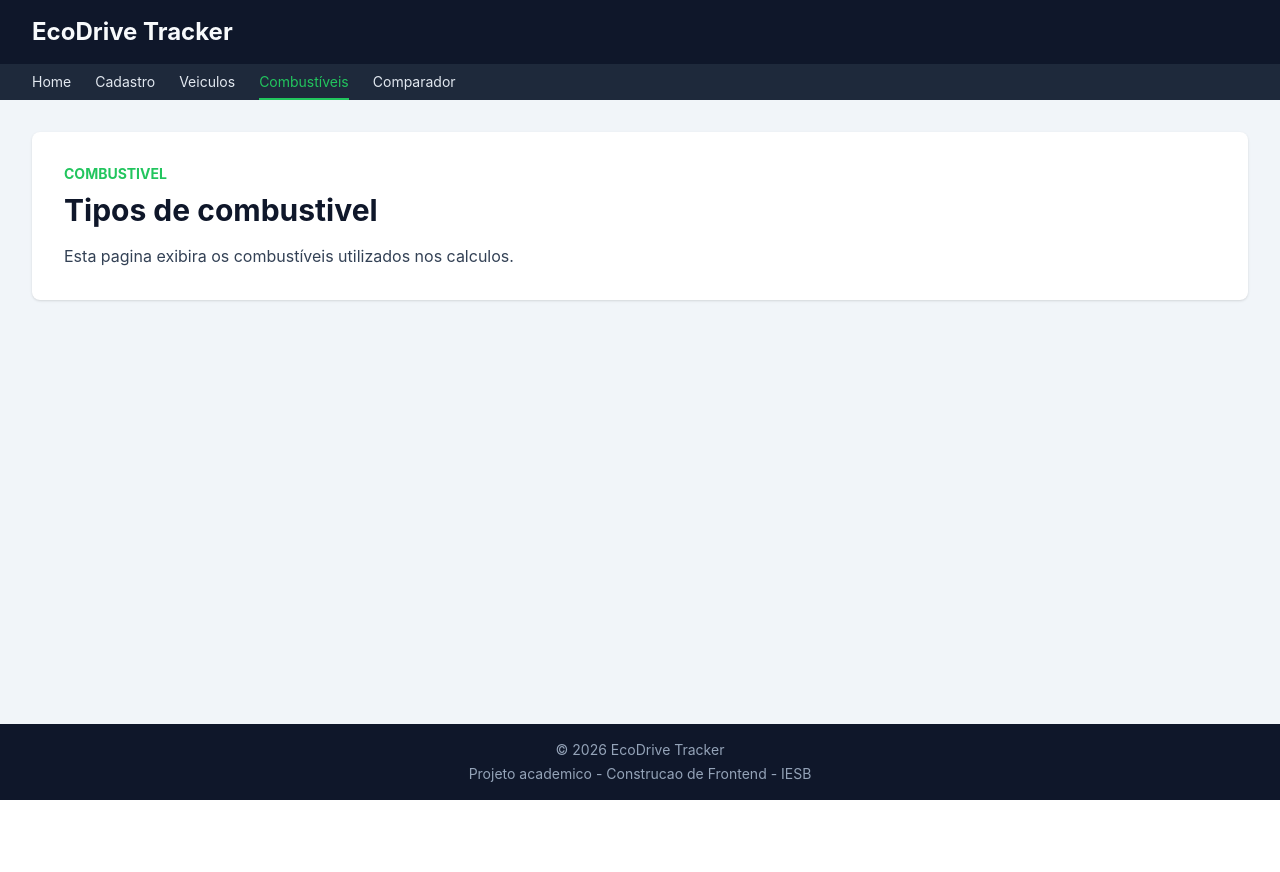
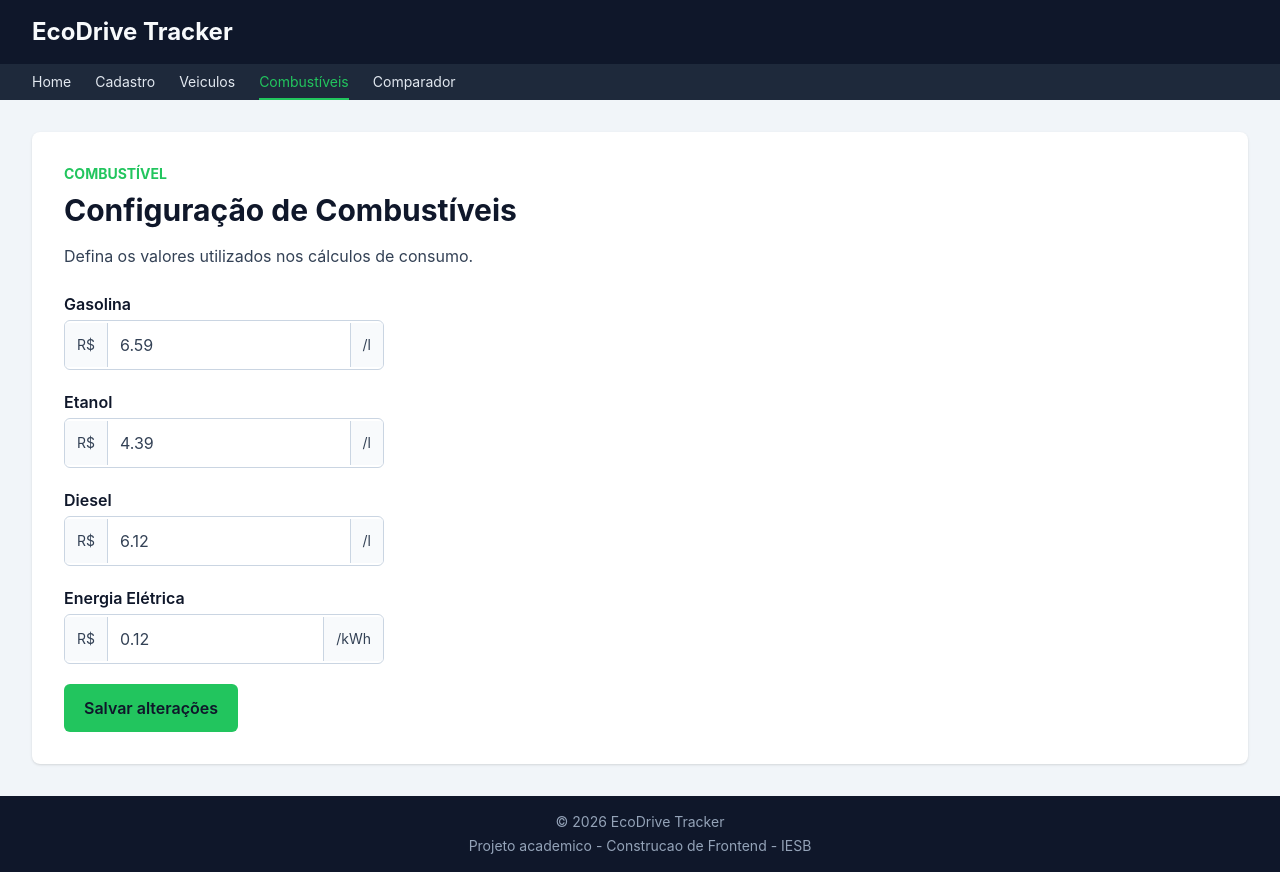
Before and after one commit to Gerebabh/ecodrive-tracker-react, a React (Vite) app: page /combustivel in a window 1280 px wide. Before the commit the page ends 800 px from the top, so only its background shows below. Built offline with nearby package versions, Linux system fonts and the light colour scheme; data requests are answered from the project's data file.

Commit message:
feat: cria configuracao de combustiveis. Fecha #19

```diff
--- a/db.json
+++ b/db.json
@@ -43,5 +43,35 @@
       "id": "3"
     }
   ],
+  "combustiveis": [
+    {
+      "id": "1",
+      "nome": "Gasolina",
+      "tipo": "gasolina",
+      "valor": 6.59,
+      "unidade": "R$/l"
+    },
+    {
+      "id": "2",
+      "nome": "Etanol",
+      "tipo": "etanol",
+      "valor": 4.39,
+      "unidade": "R$/l"
+    },
+    {
+      "id": "3",
+      "nome": "Diesel",
+      "tipo": "diesel",
+      "valor": 6.12,
+      "unidade": "R$/l"
+    },
+    {
+      "id": "4",
+      "nome": "Energia Elétrica",
+      "tipo": "energia_eletrica",
+      "valor": 0.12,
+      "unidade": "R$/kWh"
+    }
+  ],
   "$schema": "./node_modules/json-server/schema.json"
 }
--- a/pages/Combustivel.jsx
+++ b/pages/Combustivel.jsx
@@ -1,15 +1,169 @@
+import { useEffect, useState } from 'react'
+import { useForm } from 'react-hook-form'
+import { atualizarTodos, listar } from '../src/services/fuelService'
+
 function Combustivel() {
+  const [combustiveis, setCombustiveis] = useState([])
+  const [loading, setLoading] = useState(true)
+  const [loadError, setLoadError] = useState('')
+  const [submitError, setSubmitError] = useState('')
+  const [successMessage, setSuccessMessage] = useState('')
+
+  const {
+    formState: { errors, isSubmitting },
+    handleSubmit,
+    register,
+    reset,
+  } = useForm()
+
+  useEffect(() => {
+    async function carregarCombustiveis() {
+      try {
+        setLoading(true)
+        setLoadError('')
+
+        const dados = await listar()
+        setCombustiveis(dados)
+        reset(
+          dados.reduce(
+            (valores, combustivel) => ({
+              ...valores,
+              [combustivel.id]: combustivel.valor,
+            }),
+            {},
+          ),
+        )
+      } catch {
+        setLoadError('Não foi possível carregar os combustíveis.')
+      } finally {
+        setLoading(false)
+      }
+    }
+
+    carregarCombustiveis()
+  }, [reset])
+
+  async function onSubmit(valores) {
+    try {
+      setSubmitError('')
+      setSuccessMessage('')
+
+      const dadosAtualizados = combustiveis.map((combustivel) => ({
+        ...combustivel,
+        valor: Number(valores[combustivel.id]),
+      }))
+
+      const combustiveisAtualizados =
+        await atualizarTodos(dadosAtualizados)
+
+      setCombustiveis(combustiveisAtualizados)
+      setSuccessMessage('Valores atualizados com sucesso.')
+    } catch {
+      setSubmitError(
+        'Não foi possível atualizar os valores. Verifique a API e tente novamente.',
+      )
+    }
+  }
+
   return (
-    <section className="rounded-lg bg-white p-8 shadow-sm">
+    <section className="rounded-lg bg-white p-4 shadow-sm sm:p-6 lg:p-8">
       <p className="mb-2 text-sm font-bold uppercase text-[#22C55E]">
-        Combustivel
+        Combustível
       </p>
       <h1 className="mb-4 text-3xl font-bold text-[#0F172A]">
-        Tipos de combustivel
+        Configuração de Combustíveis
       </h1>
-      <p className="text-[#334155]">
-        Esta pagina exibira os combustíveis utilizados nos calculos.
+      <p className="mb-6 text-[#334155]">
+        Defina os valores utilizados nos cálculos de consumo.
       </p>
+
+      {loading && (
+        <p role="status" className="text-[#334155]">
+          Carregando combustíveis...
+        </p>
+      )}
+
+      {loadError && (
+        <p role="alert" className="font-semibold text-[#DC2626]">
+          {loadError}
+        </p>
+      )}
+
+      {!loading && !loadError && (
+        <form
+          onSubmit={handleSubmit(onSubmit)}
+          className="max-w-xl space-y-5"
+        >
+          {combustiveis.map((combustivel) => (
+            <div key={combustivel.id}>
+              <label
+                htmlFor={`combustivel-${combustivel.id}`}
+                className="mb-1 block font-semibold text-[#0F172A]"
+              >
+                {combustivel.nome}
+              </label>
+              <div className="flex max-w-xs items-center overflow-hidden rounded-md border border-slate-300 bg-white focus-within:border-[#22C55E] focus-within:ring-2 focus-within:ring-green-100">
+                <span className="border-r border-slate-300 bg-slate-50 px-3 py-3 text-sm text-[#334155]">
+                  R$
+                </span>
+                <input
+                  id={`combustivel-${combustivel.id}`}
+                  type="number"
+                  step="0.01"
+                  min="0.01"
+                  inputMode="decimal"
+                  aria-describedby={
+                    errors[combustivel.id]
+                      ? `erro-combustivel-${combustivel.id}`
+                      : undefined
+                  }
+                  className="min-w-0 flex-1 px-3 py-3 text-[#334155] outline-none"
+                  {...register(combustivel.id, {
+                    required: 'Informe o valor.',
+                    min: {
+                      value: 0.01,
+                      message: 'O valor deve ser maior que zero.',
+                    },
+                    valueAsNumber: true,
+                  })}
+                />
+                <span className="border-l border-slate-300 bg-slate-50 px-3 py-3 text-sm text-[#334155]">
+                  {combustivel.unidade.replace('R$/', '/')}
+                </span>
+              </div>
+              {errors[combustivel.id] && (
+                <p
+                  id={`erro-combustivel-${combustivel.id}`}
+                  role="alert"
+                  className="mt-1 text-sm font-semibold text-[#DC2626]"
+                >
+                  {errors[combustivel.id].message}
+                </p>
+              )}
+            </div>
+          ))}
+
+          {submitError && (
+            <p role="alert" className="font-semibold text-[#DC2626]">
+              {submitError}
+            </p>
+          )}
+
+          {successMessage && (
+            <p role="status" className="font-semibold text-[#16A34A]">
+              {successMessage}
+            </p>
+          )}
+
+          <button
+            type="submit"
+            disabled={isSubmitting}
+            className="rounded-md bg-[#22C55E] px-5 py-3 font-semibold text-[#0F172A] hover:bg-[#16A34A] disabled:cursor-not-allowed disabled:opacity-60"
+          >
+            {isSubmitting ? 'Salvando...' : 'Salvar alterações'}
+          </button>
+        </form>
+      )}
     </section>
   )
 }
--- /dev/null
+++ b/src/services/fuelService.js
@@ -0,0 +1,46 @@
+const url = 'http://localhost:3000/combustiveis'
+
+async function validarResposta(response) {
+  if (!response.ok) {
+    throw new Error(`Erro na requisicao: ${response.status}`)
+  }
+
+  return response.json()
+}
+
+async function listar() {
+  try {
+    const response = await fetch(url)
+    return await validarResposta(response)
+  } catch (error) {
+    console.error('Erro ao listar combustiveis:', error.message)
+    throw error
+  }
+}
+
+async function atualizar(id, combustivel) {
+  try {
+    const response = await fetch(`${url}/${id}`, {
+      method: 'PUT',
+      body: JSON.stringify(combustivel),
+      headers: {
+        'Content-Type': 'application/json',
+      },
+    })
+
+    return await validarResposta(response)
+  } catch (error) {
+    console.error('Erro ao atualizar combustivel:', error.message)
+    throw error
+  }
+}
+
+async function atualizarTodos(combustiveis) {
+  return Promise.all(
+    combustiveis.map((combustivel) =>
+      atualizar(combustivel.id, combustivel),
+    ),
+  )
+}
+
+export { atualizarTodos, listar }
```
